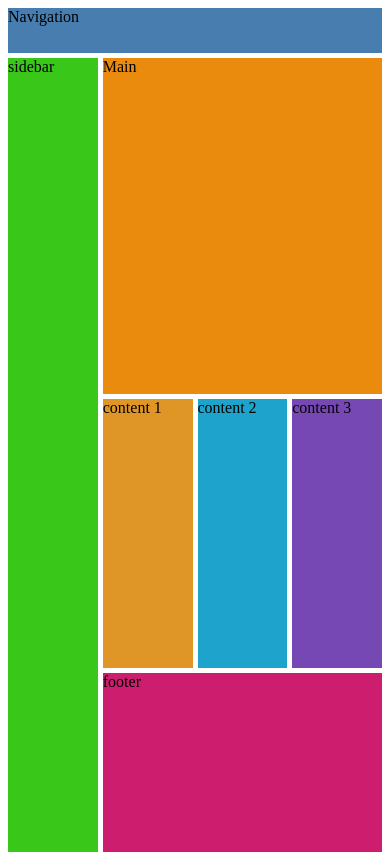
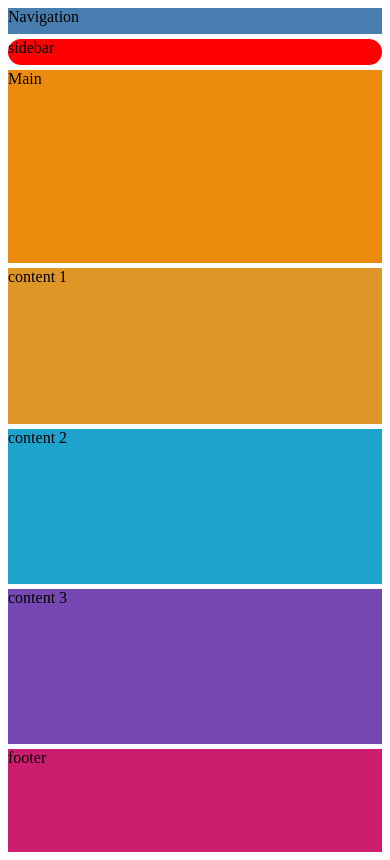
Before and after one commit to MbesarMbaya/Css-Grid-Layout, a plain HTML site: page index.html in a window 390 px wide. Drawn offline with Linux system fonts and the light colour scheme.

Commit message:
responsiveness for small devices

```diff
--- a/style.css
+++ b/style.css
@@ -39,3 +39,21 @@ footer{
     background-color: #cc1d6f;
     grid-area: footer;
 }
+@media(max-width:576px){
+    .container{
+        grid-template-columns: 1fr;
+        grid-template-rows: 0.2fr 0.2fr 1.5fr 1.2fr 1.2fr 1.2fr 0.8fr;
+        grid-template-areas:
+           "nav"
+           "sidebar"
+           "main"
+           "content1"
+           "content2"
+           "content3"
+           "footer";
+    }
+    #sidebar{
+        background-color: red;
+        border-radius: 30px;
+    }
+}
```
